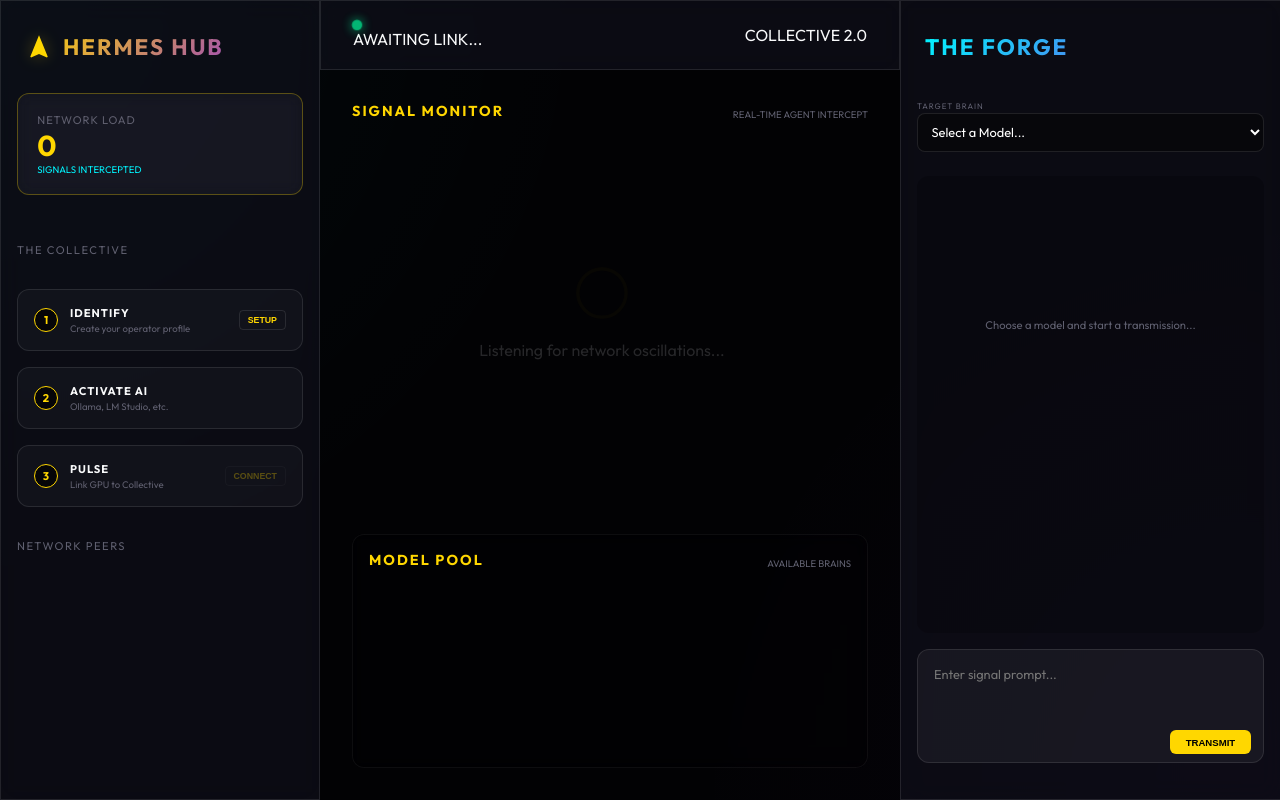
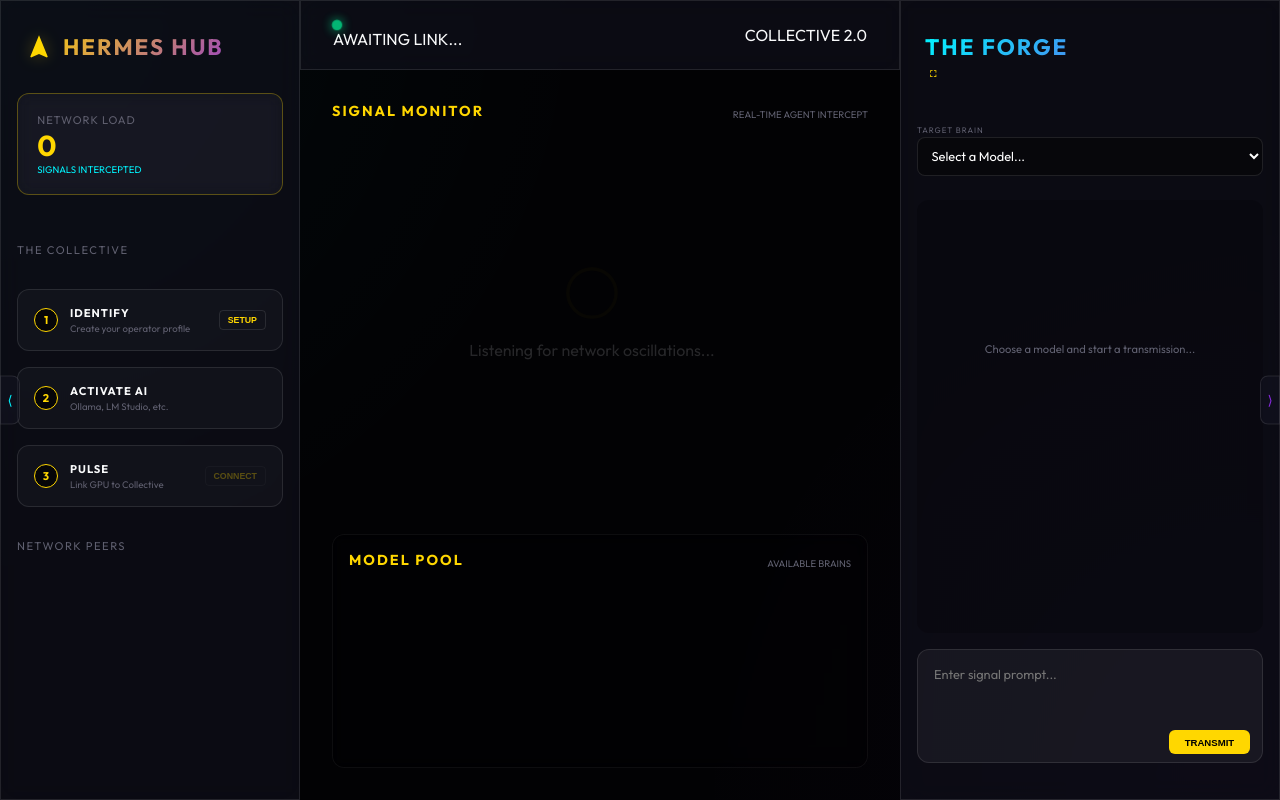
Before and after one commit to MatthiasT91/Hermes-Hub, a website built with Vite: page index.html in a window 1280 px wide. Built offline with nearby package versions, Linux system fonts and the light colour scheme; files whose address does not match are found by name.

Commit message:
UI: Implemented Collapsible Sidebars and Zen Mode for the Forge

```diff
--- a/index.html
+++ b/index.html
@@ -11,8 +11,9 @@
 
 <body>
   <div id="app">
-    <!-- Sidebar -->
-    <aside class="sidebar glass">
+    <!-- Sidebar: Control Panel (Left) -->
+    <button id="toggle-left-btn" class="sidebar-toggle left" title="Toggle Command Panel">⟨</button>
+    <aside class="sidebar left-sidebar glass" id="left-sidebar">
       <div class="sidebar-header">
         <div class="logo">
           <svg class="logo-icon" viewBox="0 0 24 24" fill="none" xmlns="http://www.w3.org/2000/svg">
@@ -108,11 +109,13 @@
     </main>
 
     <!-- Right Sidebar (The Forge - Chat) -->
-    <aside class="sidebar right-sidebar glass">
-      <div class="sidebar-header">
+    <button id="toggle-right-btn" class="sidebar-toggle right" title="Toggle Forge Panel">⟩</button>
+    <aside class="sidebar right-sidebar glass" id="right-sidebar">
+      <div class="sidebar-header" style="justify-content: space-between;">
         <div class="logo" style="background: linear-gradient(135deg, var(--accent-neon), var(--accent-purple)); -webkit-background-clip: text; background-clip: text; -webkit-text-fill-color: transparent;">
           <span>THE FORGE</span>
         </div>
+        <button id="zen-chat-btn" title="Toggle Zen Mode" class="mini-btn" style="border: none; padding: 5px;">⛶</button>
       </div>
 
       <div class="sidebar-content chat-container">
--- a/src/style.css
+++ b/src/style.css
@@ -370,12 +370,69 @@ pre {
   text-overflow: ellipsis;
 }
 
-/* --- Dual Sidebar Layout --- */
+/* --- Dual Sidebar Layout & Toggles --- */
 .right-sidebar {
   width: 380px;
   border-left: 1px solid var(--border-glass);
-  border-right: none !important;
 }
+.left-sidebar {
+  width: 300px;
+}
+.sidebar {
+  transition: width 0.3s cubic-bezier(0.4, 0, 0.2, 1), transform 0.3s ease;
+  overflow: hidden;
+}
+
+.left-sidebar.collapsed { width: 0 !important; padding: 0 !important; border: none !important; }
+.right-sidebar.collapsed { width: 0 !important; padding: 0 !important; border: none !important; }
+
+.sidebar-toggle {
+  position: fixed;
+  top: 50%;
+  transform: translateY(-50%);
+  z-index: 1000;
+  background: var(--bg-glass);
+  border: 1px solid var(--border-glass);
+  color: var(--accent-neon);
+  padding: 1rem 0.4rem;
+  cursor: pointer;
+  border-radius: 0 8px 8px 0;
+  transition: all 0.2s;
+}
+
+.sidebar-toggle:hover { background: rgba(0, 245, 255, 0.1); color: white; }
+.sidebar-toggle.left { left: 0; }
+.sidebar-toggle.right {
+  right: 0;
+  border-radius: 8px 0 0 8px;
+  color: var(--accent-purple);
+}
+
+.left-sidebar.collapsed + .sidebar-toggle.left { left: 0; }
+
+/* Zen Mode (Full Screen Chat) */
+.main-dashboard {
+  transition: flex 0.3s ease, width 0.3s ease;
+}
+
+#app.zen-mode .left-sidebar,
+#app.zen-mode .main-dashboard {
+  width: 0 !important;
+  flex: 0 !important;
+  display: none !important;
+}
+
+#app.zen-mode .right-sidebar {
+  width: 100% !important;
+  flex: 1 !important;
+}
+
+#app.zen-mode #toggle-left-btn,
+#app.zen-mode #toggle-right-btn {
+  display: none;
+}
+
+#app.zen-mode .sidebar-toggle { background: var(--bg-deep); }
 
 .chat-container {
   display: flex;
```
